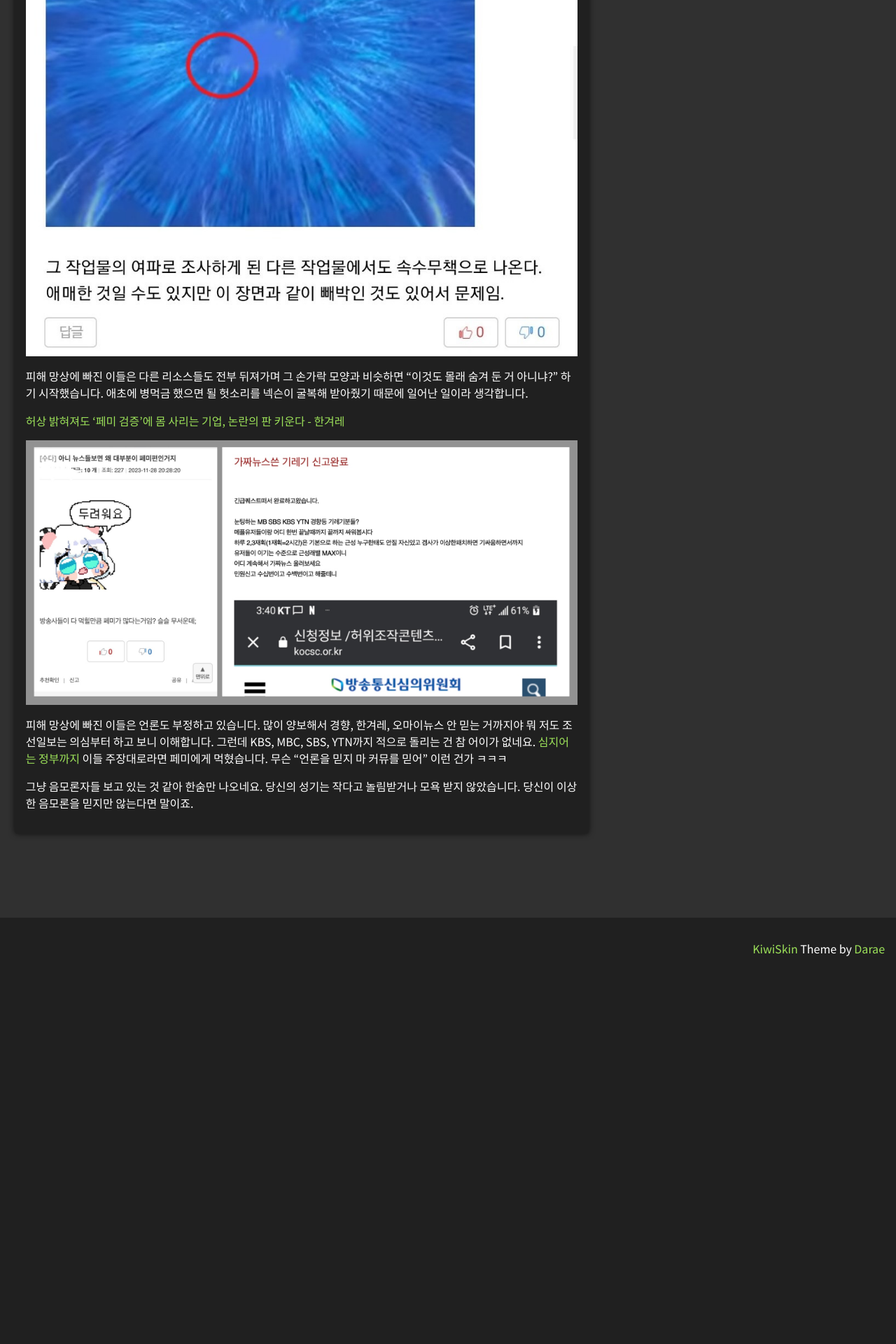
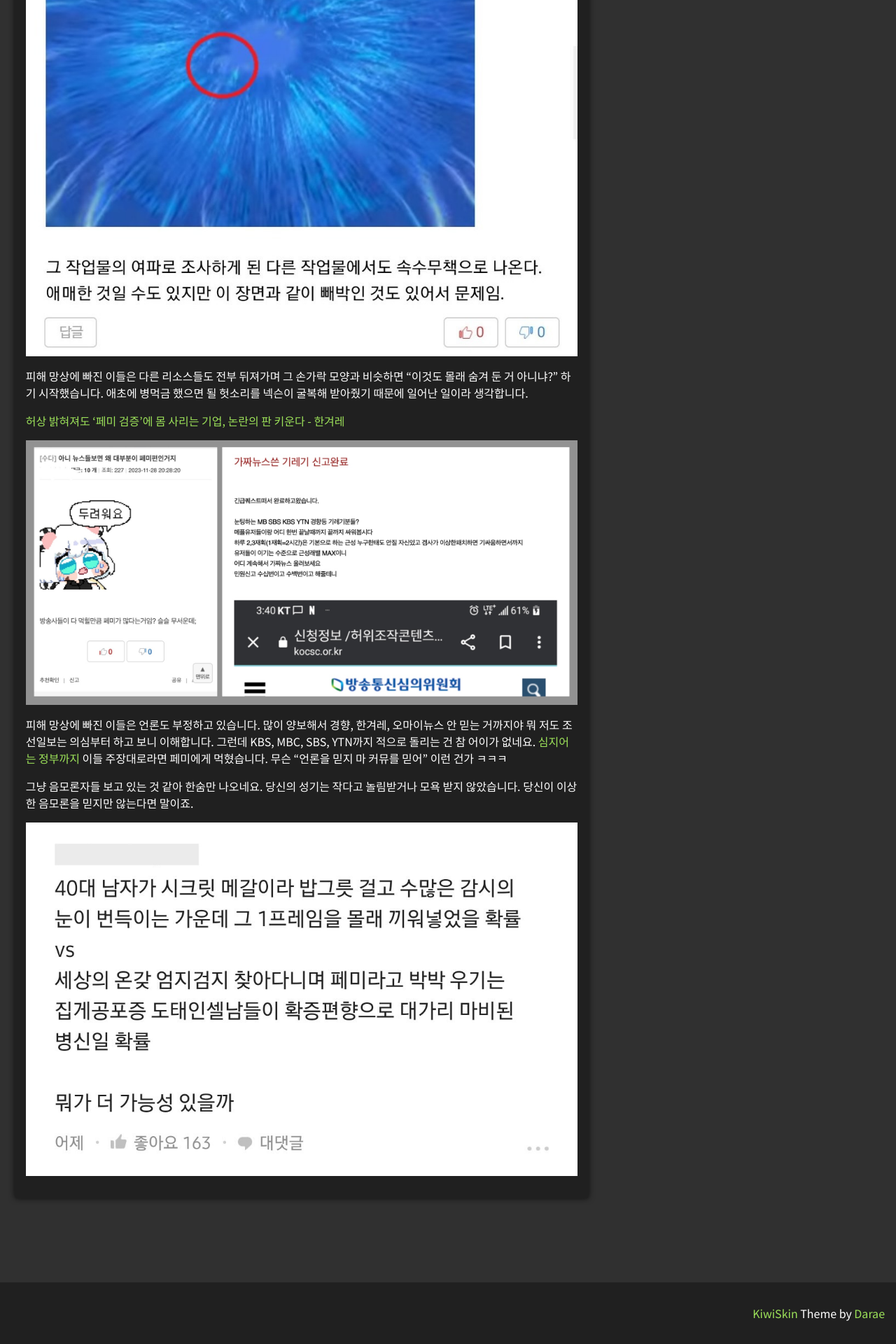
Before and after one commit to kdo9921/kdo9921.github.io, a Jekyll site: the page built from _posts/2023-12-02-maple-angelic-buster-finger.markdown, in a window 1280 px wide. Shown: the part 1555-3475 px from the top of the page at 70% size. Built offline with Jekyll 4.4.1, drawn with Linux system fonts in a browser that asks for light colours; nearby versions of some CDN libraries; before the commit the page ends 2954 px from its top, so only the background shows below that.

Commit message:
"엔젤릭버스터 손가락 논란에 대해서" update

```diff
--- a/_posts/2023-12-02-maple-angelic-buster-finger.markdown
+++ b/_posts/2023-12-02-maple-angelic-buster-finger.markdown
@@ -38,3 +38,5 @@ image: /assets/images/2023-12-02-ab-1.jpeg
 피해 망상에 빠진 이들은 언론도 부정하고 있습니다. 많이 양보해서 경향, 한겨레, 오마이뉴스 안 믿는 거까지야 뭐 저도 조선일보는 의심부터 하고 보니 이해합니다. 그런데 KBS, MBC, SBS, YTN까지 적으로 돌리는 건 참 어이가 없네요. [심지어는 정부까지](https://m.yna.co.kr/view/AKR20231201123600530?input=1195t) 이들 주장대로라면 페미에게 먹혔습니다. 무슨 "언론을 믿지 마 커뮤를 믿어" 이런 건가 ㅋㅋㅋ
 
 그냥 음모론자들 보고 있는 것 같아 한숨만 나오네요. 당신의 성기는 작다고 놀림받거나 모욕 받지 않았습니다. 당신이 이상한 음모론을 믿지만 않는다면 말이죠.
+
+![블라인드글 캡처](/assets/images/2023-12-02-ab-5.jpeg)
```
Also changed, not shown: assets/images/2023-12-02-ab-5.jpeg (added).
